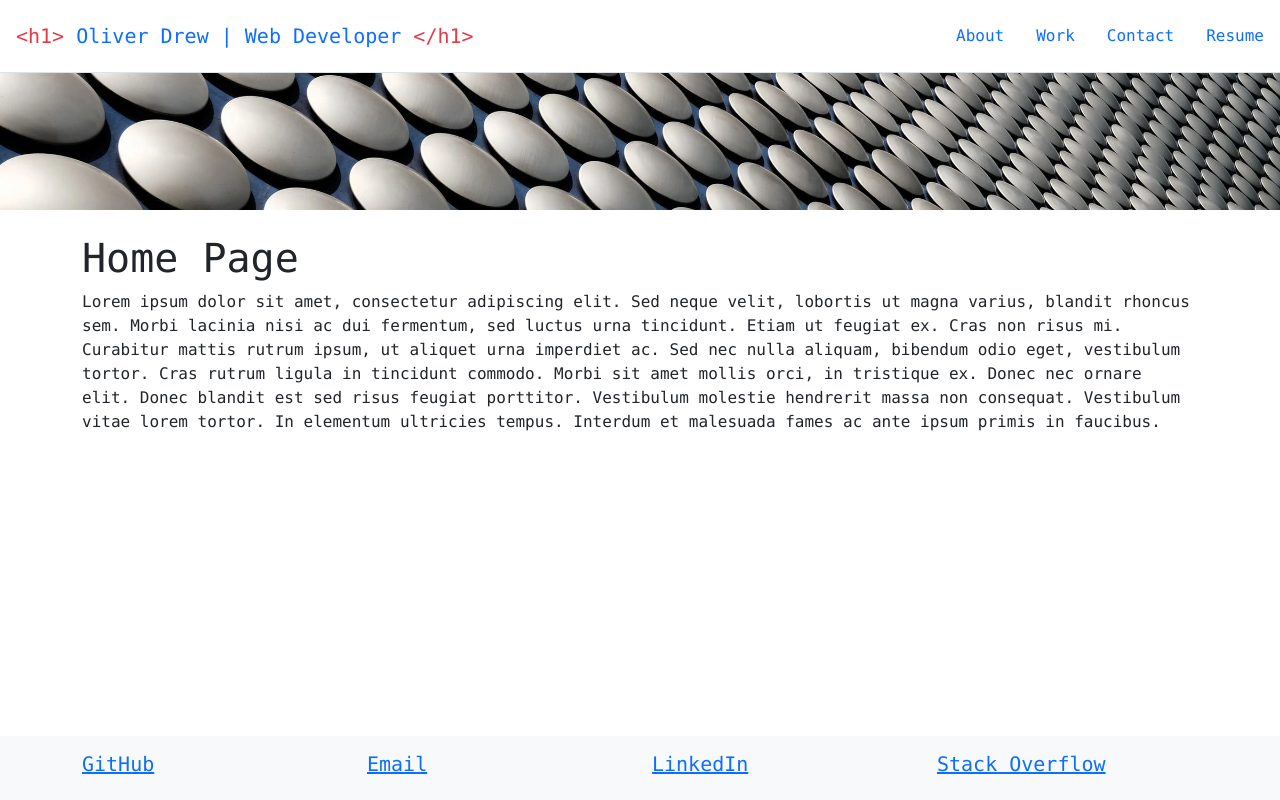
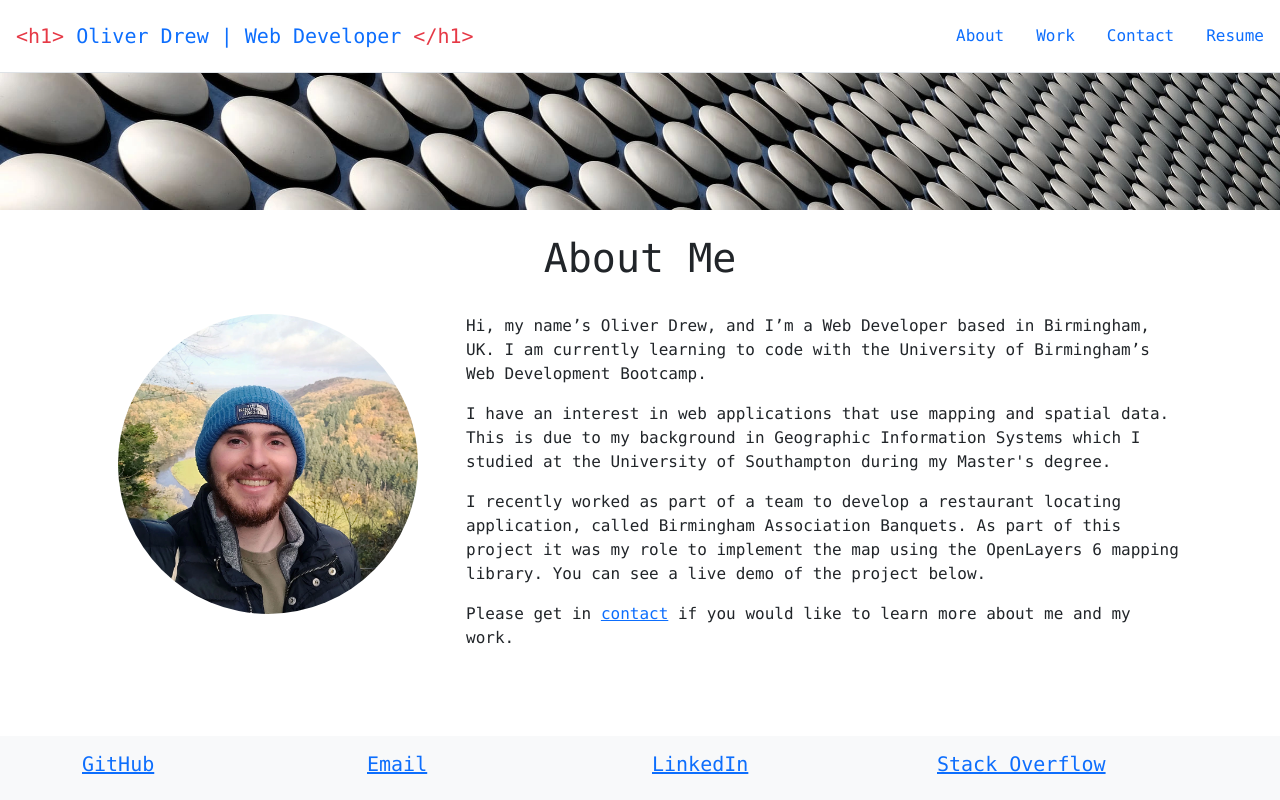
Before and after one commit to oli-drew/oliver-drew-react-portfolio, a React (Create React App) app: page / in a window 1280 px wide. Built offline with nearby package versions, Linux system fonts and the light colour scheme.

Commit message:
Updated project information

```diff
--- a/src/components/PortfolioContainer.js
+++ b/src/components/PortfolioContainer.js
@@ -2,24 +2,24 @@ import React, { useState } from "react";
 import Nav from "./Nav";
 import Footer from "./Footer";
 import HeroImage from "./HeroImage";
-import AboutMe from "./AboutMe";
-import WorkShowcase from "./WorkShowcase";
+// import AboutMe from "./AboutMe";
+// import WorkShowcase from "./WorkShowcase";
 
 // Sub-pages
-import Home from "./pages/Home";
+// import Home from "./pages/Home";
 import About from "./pages/About";
 import Work from "./pages/Work";
 import Contact from "./pages/Contact";
 
 export default function PortfolioContainer() {
-  const [currentPage, setCurrentPage] = useState("Home");
+  const [currentPage, setCurrentPage] = useState("About");
 
   // Check value of `currentPage`. Then return component to render.
   const renderPage = () => {
-    if (currentPage === "Home") {
-      console.log("home");
-      return <Home />;
-    }
+    // if (currentPage === "Home") {
+    //   console.log("home");
+    //   return <Home />;
+    // }
     if (currentPage === "About") {
       console.log("about");
       return <About />;
--- a/src/components/WorkProjects.js
+++ b/src/components/WorkProjects.js
@@ -3,59 +3,69 @@ import image from "../img/default.jpg";
 const workProjects = {
   work: [
     {
-      title: "BAB 1",
-      description: "Food finding app",
-      gitURL: "http://bab.github",
-      depURL: "http://bab.deployed",
+      title: "Sociify",
+      description:
+        "A simple portfolio site for aspiring developers, built with Node, Express, Handlebars, MySQL, and deployed to Heroku. Use it to create and edit your profile and search/view other peoples on the site.",
+      gitURL: "https://github.com/gmadnani/Sociify",
+      depURL: "https://sociify-fortran.herokuapp.com/",
       thumbnailImg: image,
       mainImg: "./img/default.jpg",
     },
     {
-      title: "BAB 2",
-      description: "Food finding app",
-      gitURL: "http://bab.github",
-      depURL: "http://bab.deployed",
+      title: "Birmingham Association Banquets",
+      description:
+        "BAB allows a user to search for a city, town or postcode and uses server-side APIs to find data relating to restaurants in that location.",
+      gitURL: "https://github.com/oli-drew/bab-group-project-by-slackware",
+      depURL: "https://oli-drew.github.io/bab-group-project-by-slackware/",
       thumbnailImg: image,
       mainImg: "",
     },
     {
-      title: "BAB 3",
+      title: "Tech Blog",
       description:
-        "Food finding app lormsdnfsmdnfsd nsdnsds jsndfnwkejf amsn  qmndknsd  q dkqdkqw  asda sd as nkdnkwekjwejkq.",
-      gitURL: "http://bab.github",
-      depURL: "http://bab.deployed",
+        "CMS-style blog site about all things tech, built with Node, Express, Handlebars, MySQL, and deployed to Heroku. Use it to create and comment on the latests tech trends and news.",
+      gitURL: "https://github.com/oli-drew/technology-blog-bootcamp-hw14",
+      depURL: "https://tech-blog-bootcamp-hw14.herokuapp.com/",
       thumbnailImg: image,
       mainImg: "",
     },
     {
-      title: "BAB",
-      description: "Food finding app",
-      gitURL: "http://bab.github",
-      depURL: "http://bab.deployed",
+      title: "JavaScript Quiz Game",
+      description:
+        "A timed quiz on the fundamentals of JavaScript created as part of a homework assignment. The player has 5 minutes to answer the 10 multiple choice questions.",
+      gitURL:
+        "https://github.com/oli-drew/timed-quiz-on-javascript-fundamentals-for-bootcamp-hw4",
+      depURL:
+        "https://oli-drew.github.io/timed-quiz-on-javascript-fundamentals-for-bootcamp-hw4/",
       thumbnailImg: image,
       mainImg: "",
     },
     {
-      title: "BAB",
-      description: "Food finding app",
-      gitURL: "http://bab.github",
-      depURL: "http://bab.deployed",
+      title: "Weather Dashboard",
+      description:
+        "A dashboard to see the weather outlook for multiple cities, built using the OpenWeather API. This weather dashboard has been designed to help users plan trips by saving previous searches, so the user can easily review the weather for their favourite locations.",
+      gitURL: "https://github.com/oli-drew/weather-dashboard-for-bootcamp-hw6",
+      depURL: "https://oli-drew.github.io/weather-dashboard-for-bootcamp-hw6/",
       thumbnailImg: image,
       mainImg: "",
     },
     {
-      title: "BAB",
-      description: "Food finding app",
-      gitURL: "http://bab.github",
-      depURL: "http://bab.deployed",
+      title: "Work Day Planner",
+      description:
+        "A simple calendar application to manage your time hour by hour during the working day. The working day is split into hourly timeblocks. These timeblocks are colour coded depending on whether they are past, present or future. The user can add events to each timeblock, these events are saved in localstorage.",
+      gitURL:
+        "https://github.com/oli-drew/work-day-scheduler-application-for-bootcamp-hw5",
+      depURL:
+        "https://oli-drew.github.io/work-day-scheduler-application-for-bootcamp-hw5/",
       thumbnailImg: image,
       mainImg: "",
     },
     {
-      title: "BAB",
-      description: "Food finding app",
-      gitURL: "http://bab.github",
-      depURL: "http://bab.deployed",
+      title: "Word Guess",
+      description:
+        "A timed word guessing game. The user has 30 seconds to guess the word. When a user correctly guesses a letter, the corresponding blank '_' is replaced by the letter.",
+      gitURL: "https://github.com/oli-drew/Word-Guess-Game-Mini-Project",
+      depURL: "https://oli-drew.github.io/Word-Guess-Game-Mini-Project/",
       thumbnailImg: image,
       mainImg: "",
     },
```
